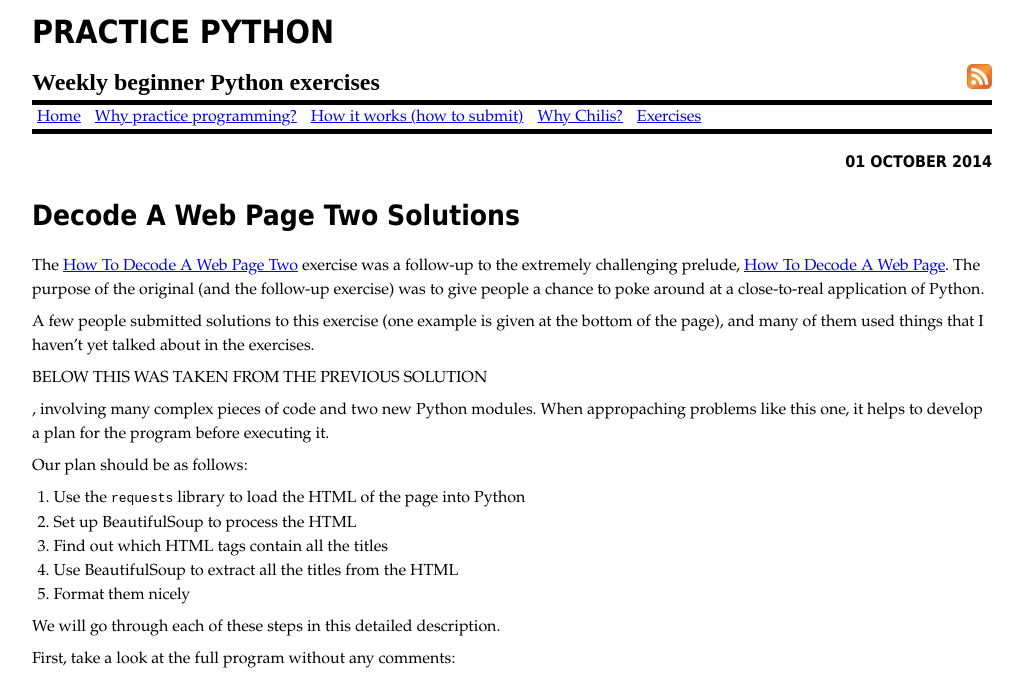
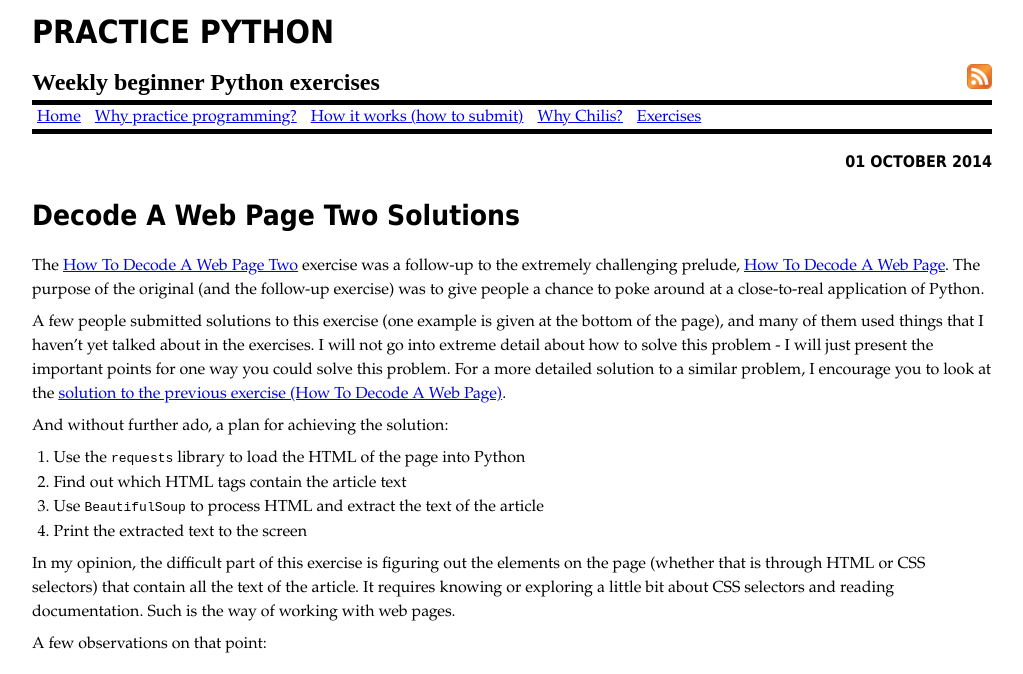
Before and after one commit to mprat/practicepython, a Jekyll site: the page built from _posts/2014-10-01-19-decode-a-web-page-two-solutions.md, in a window 1280 px wide and 1400 px high, cut to the strip 0-674 px from the top of the window. Shown: the whole strip, without its empty margins (128-1151 px from the left). Built offline with Jekyll 4.4.1, drawn with Linux system fonts in a browser that asks for light colours; comment, search, counter and statistics services are not loaded; some of the changed text lies outside the part shown.

Commit message:
solution for decode a web page 2

```diff
--- a/_posts/2014-10-01-19-decode-a-web-page-two-solutions.md
+++ b/_posts/2014-10-01-19-decode-a-web-page-two-solutions.md
@@ -6,166 +6,31 @@
 
 The [How To Decode A Web Page Two]({{ site.baseurl }}{% post_url 2014-07-14-19-decode-a-web-page-two %}) exercise was a follow-up to the extremely challenging prelude, [How To Decode A Web Page]({{ site.baseurl }}{% post_url 2014-06-06-17-decode-a-web-page %}). The purpose of the original (and the follow-up exercise) was to give people a chance to poke around at a close-to-real application of Python.
 
-A few people submitted solutions to this exercise (one example is given at the bottom of the page), and many of them used things that I haven't yet talked about in the exercises.
+A few people submitted solutions to this exercise (one example is given at the bottom of the page), and many of them used things that I haven't yet talked about in the exercises. I will not go into extreme detail about how to solve this problem - I will just present the important points for one way you could solve this problem. For a more detailed solution to a similar problem, I encourage you to look at the [solution to the previous exercise (How To Decode A Web Page)]({{ site.baseurl }}{% post_url 2014-07-10-17-decode-a-web-page-solutions %}).
 
-
-
-
-
-
-BELOW THIS WAS TAKEN FROM THE PREVIOUS SOLUTION
-
-, involving many complex pieces of code and two new Python modules. When appropaching problems like this one, it helps to develop a plan for the program before executing it.
-
-Our plan should be as follows:
+And without further ado, a plan for achieving the solution:
 
 1. Use the `requests` library to load the HTML of the page into Python
-2. Set up BeautifulSoup to process the HTML
-3. Find out which HTML tags contain all the titles
-4. Use BeautifulSoup to extract all the titles from the HTML
-5. Format them nicely
+2. Find out which HTML tags contain the article text
+2. Use `BeautifulSoup` to process HTML and extract the text of the article
+3. Print the extracted text to the screen
 
-We will go through each of these steps in this detailed description.
+In my opinion, the difficult part of this exercise is figuring out the elements on the page (whether that is through HTML or CSS selectors) that contain all the text of the article. It requires knowing or exploring a little bit about CSS selectors and reading documentation. Such is the way of working with web pages.
 
-First, take a look at the full program without any comments:
+A few observations on that point:
 
-{% gist mprat/df2969142a75b668456c decode-web-page-no-comments.py %}
+* The entire text of the article is on this single page - no need to move to another URL. The text is placed inside "hidden containers" that are just set to invisible.
+* It seems that article text comes inside `p` elements that are inside `div` elements of class `body` that are inside `div` elements that have classes `parbase` and `cn_text`. But it also seems that there are other things like hyperlinks and article comments also fall inside this structure.
+* When you select for this in `BeautifulSoup`, the first 7 elements that come out are links and the introduction, so we just want to ignore those.
 
-Let us break this down piece by piece and line by line.
+Given these observations, this solution:
 
-Line 1:
+<script src="https://gist.github.com/mprat/6ccebfa546f72488c5ec.js"></script>
 
-{% highlight python %}
-  import requests
-{% endhighlight %}
+prints to the screen the full text of the article.
 
-First, install the `requests` library according to [the official documentation](http://docs.python-requests.org/en/latest/) and your operating system, then import the library into the program.
+The CSS selectors are complex, and it takes some practice to get comfortable with them. We'll re-visit this later (perhaps much later), but for now I encourage you to poke around the internet and look at sources of websites, playing with `BeautifulSoup` and figuring out how CSS selectors behave.
 
-Next,
+Here is an example of a user-submitted solution that is not completely automated, and that does not use the exact article specified. However, it does show you that you can start solving your own problems using the techniques I am talking about on this blog.
 
-{% highlight python %}
-  from bs4 import BeautifulSoup
-{% endhighlight %}
-
-Install `BeautifulSoup` according to the [installation documentation](http://www.crummy.com/software/BeautifulSoup/bs4/doc/#installing-beautiful-soup). Importing the library is not like the usual way of `import foo`. Reading the [import / useage documentation](http://www.crummy.com/software/BeautifulSoup/bs4/doc/#making-the-soup) is the right approach.
-
-Next:
-
-{% highlight python %}
-  base_url = 'http://www.nytimes.com'
-  r = requests.get(base_url)
-{% endhighlight %}
-
-These lines make the request to the New York Times homepage. Making a request is simple, according to the [documentation](http://docs.python-requests.org/en/latest/user/quickstart/#make-a-request) you supply a URL and make a GET request.
-
-{% highlight python %}
-  soup = BeautifulSoup(r.text)
-{% endhighlight %}
-
-Reading further through the documentation, we discover that `r`, contains all the information from the request sent to the New York Times homepage. What we actually want is to look at the HTML of the page and analyze it, so we find that `r.text` returns all the HTML from the returned request.
-
-After this, BeautifulSoup is the tool we use to recode the HTML. In [the same documentation](http://www.crummy.com/software/BeautifulSoup/bs4/doc/#making-the-soup) that describes how to import BeautifulSoup, it describes how to import the HTML to analyze it in Python using the line of code in line 6.
-
-Next we need to figure out what exactly we need to look for in the HTML decoding of the New York Times webpage. I will explain how to do this in the Chrome browser - it works in other browsers but the instructions may be slightly different. Right-click on the page, and click "Inspect Element." Like so:
-
-<figure class="twocol-figure">
-  <img src="{{ site.baseurl }}/assets/img/inspect_element.png">
-  <figcaption>Figure 1: How to Inspect the HTML on a Page</figcaption>
-</figure>
-
-What pops up at the bottom of the page contains all the HTML that makes up the page. Let us now find the HTML that exactly describes the headlines of the main page. Pick a headline - let's take "Germans Order Expulsion of Top U.S. Spy in Espionage Case". Now click the magnifying glass at the bottom of the page:
-
-<figure class="twocol-figure">
-  <img src="{{ site.baseurl }}/assets/img/magnifying_glass.png" width="100%">
-  <figcaption>Figure 2: The Magnifying Glass</figcaption>
-</figure>
-
-And move the mouse to click on the title we chose. You can see that at the bottom of the page in the HTML bar, we see the line
-
-{% highlight html %}
-  <h2 class="story-heading"> .. </h2>
-{% endhighlight %}
-
-<figure class="twocol-figure">
-  <img src="{{ site.baseurl }}/assets/img/story-heading.png" width="100%">
-  <figcaption>Figure 3: Find the CSS Class</figcaption>
-</figure>
-
-Our working assumptions for the moment is that all of the story titles are embedded inside some kind of HTML tag with a class called `story-heading`. Confirm with another title or two to make sure this assumption is correct, which it is.
-
-Now that we know we are looking for all elements on the page with the class `story-heading`, so we need to find the [documentation for how to do that](http://www.crummy.com/software/BeautifulSoup/bs4/doc/#find-all), with [special instructors for how to do this for a class](http://www.crummy.com/software/BeautifulSoup/bs4/doc/#searching-by-css-class). We end up with:
-
-{% highlight python %}
-  soup.find_all(class_="story-heading")
-{% endhighlight %}
-
-This returns a list of all tags with `story-heading` as a class. What we need to do is loop through all of them with a `for` loop and see what format the output is in.
-
-{% highlight python %}
-  for story_heading in soup.find_all(class_="story-heading"):
-    print(story_heading)
-{% endhighlight %}
-
-{% highlight pycon %}
-  <h2 class="story-heading">...
-{% endhighlight %}
-
-If you scroll through the list of outputs, they come in two varieties:
-
-1. Links
-2. Not links
-
-When we loop through the lines with `story-heading`, we need to take this difference into account using more [BeautifulSoup magic](http://www.crummy.com/software/BeautifulSoup/bs4/doc/#quick-start):
-
-{% highlight python %}
-   for story_heading in soup.find_all(class_="story-heading"):
-    if story_heading.a:
-        print(story_heading.a)
-    else:
-        print(story_heading)
-{% endhighlight %}
-
-To see this output:
-
-{% highlight pycon %}
-  <a href="http://www.nytimes.com/2014/07/11/...
-{% endhighlight %}
-
-And then remove the text from the link and the title from the list of contents:
-
-{% highlight python %}
-   for story_heading in soup.find_all(class_="story-heading"):
-    if story_heading.a:
-        print(story_heading.a.text)
-    else:
-        print(story_heading.contents[0])
-{% endhighlight %}
-
-{% highlight pycon %}
-  Germans Order Expulsion of Top U.S. Spy in Espionage Case
-  Death Toll Rises in Gaza, as Hamas Hits New Targets in Israel
-  ...
-{% endhighlight %}
-
-We are almost there! The only thing missing is the formatting - if you scroll through the list of outputs, the formatting of some titles farther down the list. There are an excess of spaces, so stripping the strings and replating all instances of new lines and tabs with regular spaces should do the trick. Take a look at the [Python string methods documentation](https://docs.python.org/3.3/library/stdtypes.html).
-
-And this is how we get lines 8 through 12:
-
-{% highlight python %}
-  for story_heading in soup.find_all(class_="story-heading"):
-    if story_heading.a:
-        print(story_heading.a.text.replace("\n", " ").strip())
-    else:
-        print(story_heading.contents[0].strip())
-{% endhighlight %}
-
-And we have our list of titles!
-
-{% highlight pycon %}
-  Germans Order Expulsion of Top U.S. Spy in Espionage Case
-  Death Toll Rises in Gaza, as Hamas Hits New Targets in Israel
-  ...
-{% endhighlight %}
-
-Take a look the full program with all it's comments here:
-{% gist mprat/df2969142a75b668456c decode-web-page-comments.py %}
+<script src="https://gist.github.com/anonymous/b5d1287a09aa6fa555a8.js"></script>
```
